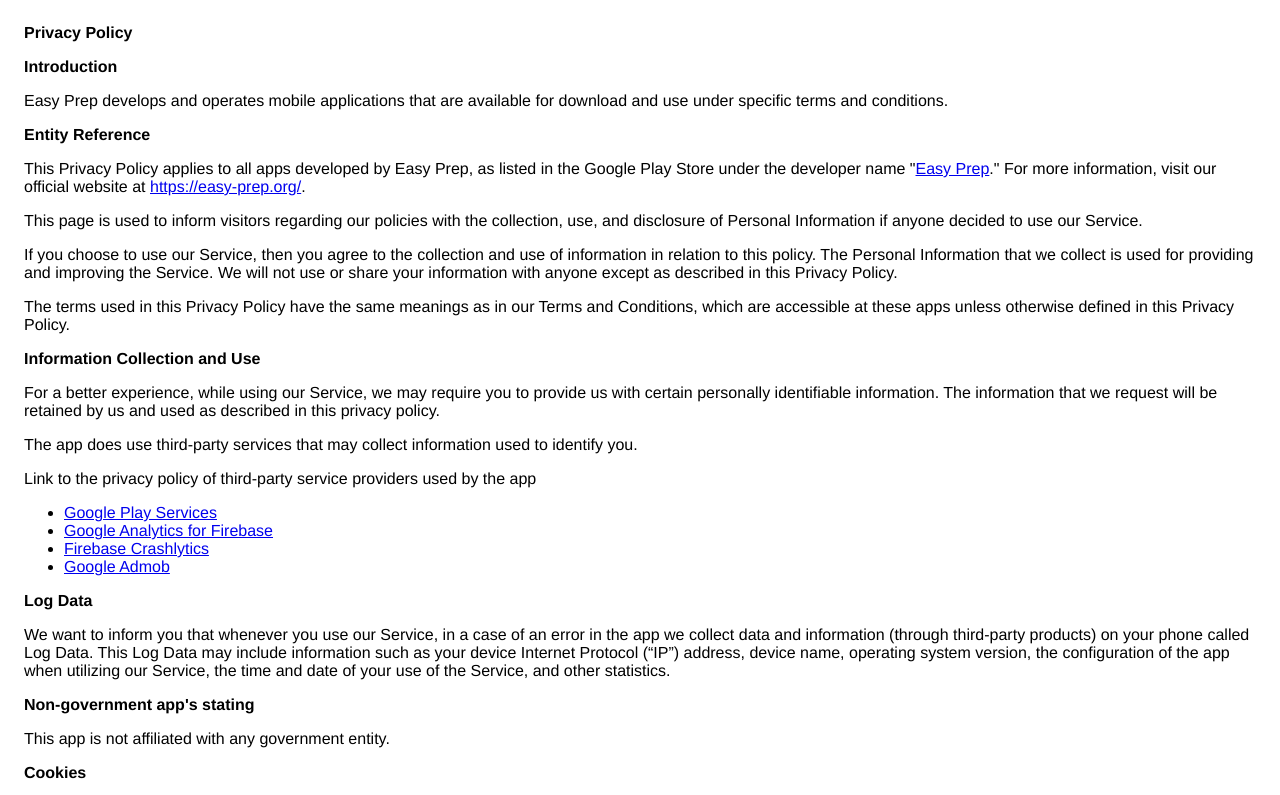
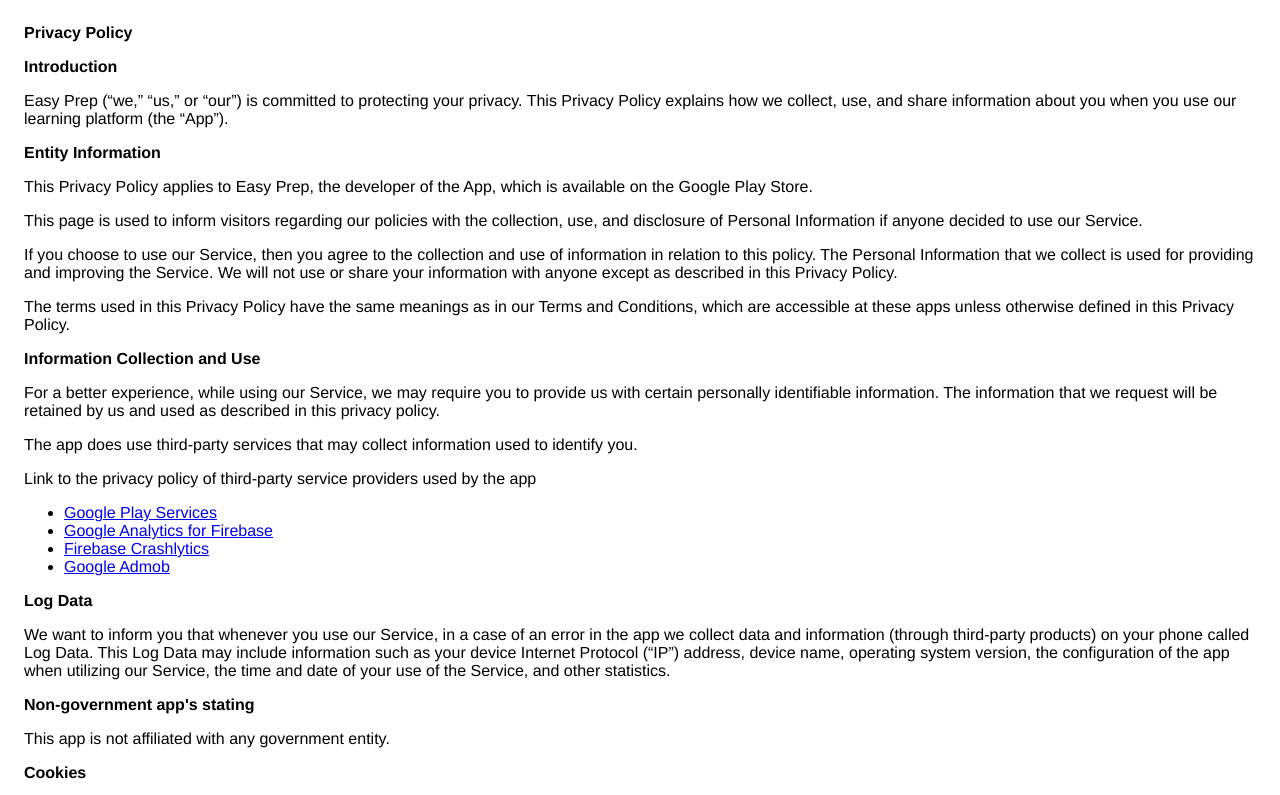
Before and after one commit to simple-elearning/privacy, a plain HTML site: page privacy_policy.html in a window 1280 px wide. Shown: the top 795 px of the page. Drawn offline with Linux system fonts and the light colour scheme.

Commit message:
Update privacy_policy.html

```diff
--- a/privacy_policy.html
+++ b/privacy_policy.html
@@ -16,9 +16,9 @@
 <body>
   <strong>Privacy Policy</strong>
   <p><strong>Introduction</strong></p>
-  <p>Easy Prep develops and operates mobile applications that are available for download and use under specific terms and conditions.</p>
-  <p><strong>Entity Reference</strong></p>
-  <p>This Privacy Policy applies to all apps developed by Easy Prep, as listed in the Google Play Store under the developer name "<a target="_blank" href='https://easy-prep.org/'>Easy Prep</a>." For more information, visit our official website at <a target="_blank" href='https://easy-prep.org/'>https://easy-prep.org/</a>.</p>
+  <p>Easy Prep (“we,” “us,” or “our”) is committed to protecting your privacy. This Privacy Policy explains how we collect, use, and share information about you when you use our learning platform (the “App”).</p>
+  <p><strong>Entity Information</strong></p>
+  <p>This Privacy Policy applies to Easy Prep, the developer of the App, which is available on the Google Play Store.</p>
   <p>
     This page is used to inform visitors regarding our
     policies with the collection, use, and disclosure of Personal
```
